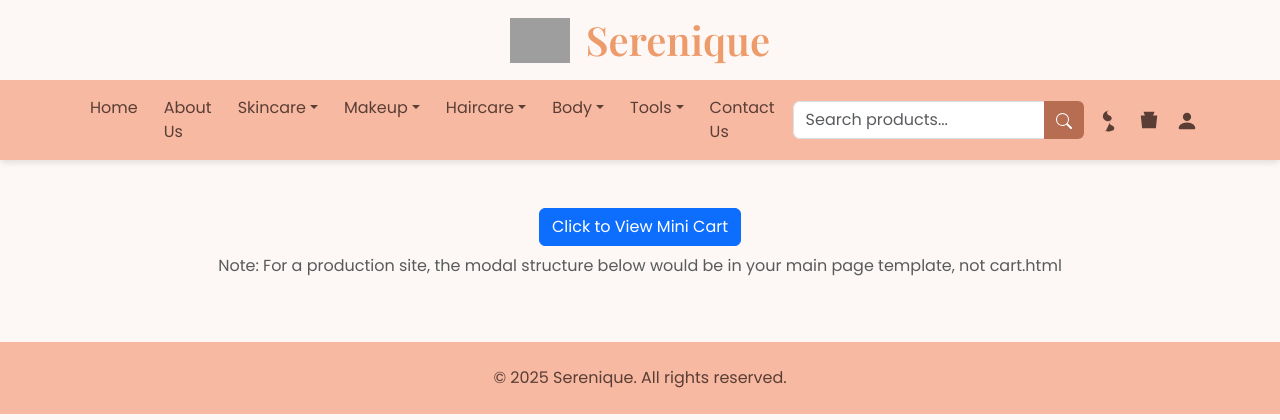
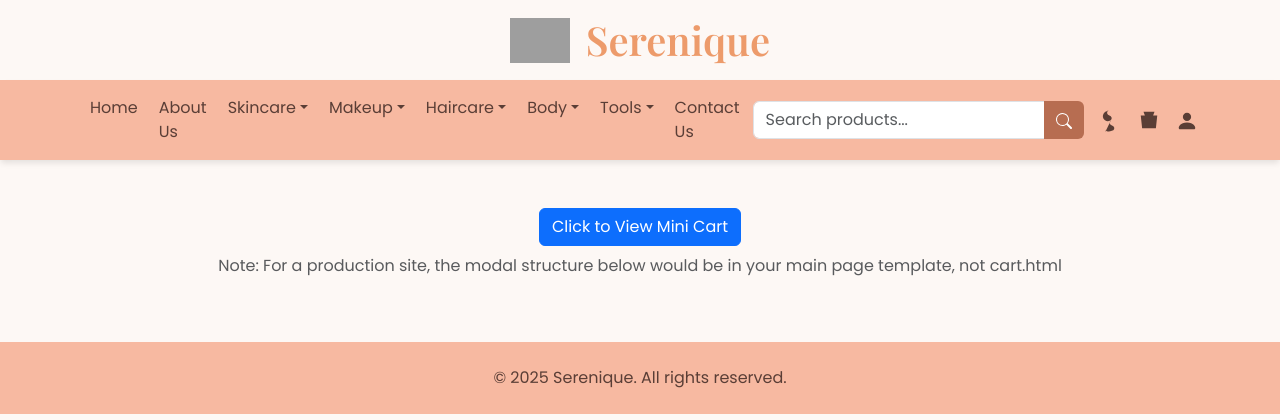
Before and after one commit to Hamzah030605/Team-Project, a PHP site: page /cart.html in a window 1280 px wide. Shown: the top 420 px of the page. Run offline with PHP 8.4, Linux system fonts and the light colour scheme; grey boxes are pictures that could not be loaded.

Commit message:
pushing changes from branch newestone

```diff
--- a/frontend/home.css
+++ b/frontend/home.css
@@ -65,7 +65,8 @@ h1 {
 .navbar-nav .nav-link {
   color: var(--text-color) !important;
   font-weight: 500;
-  margin-right: 10px;
+  margin-right: 5px;
+
 }
 
 .navbar-nav .nav-link:hover {
```
